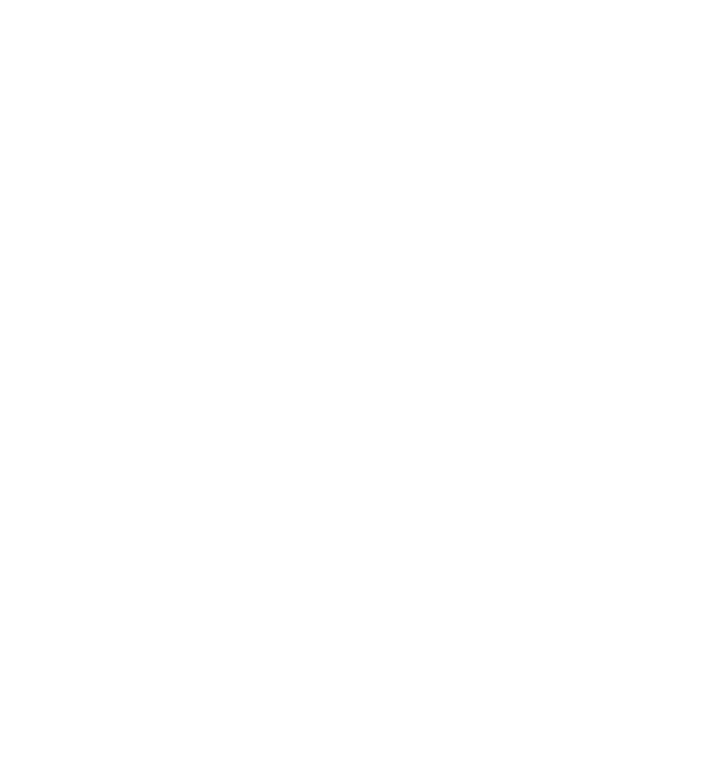
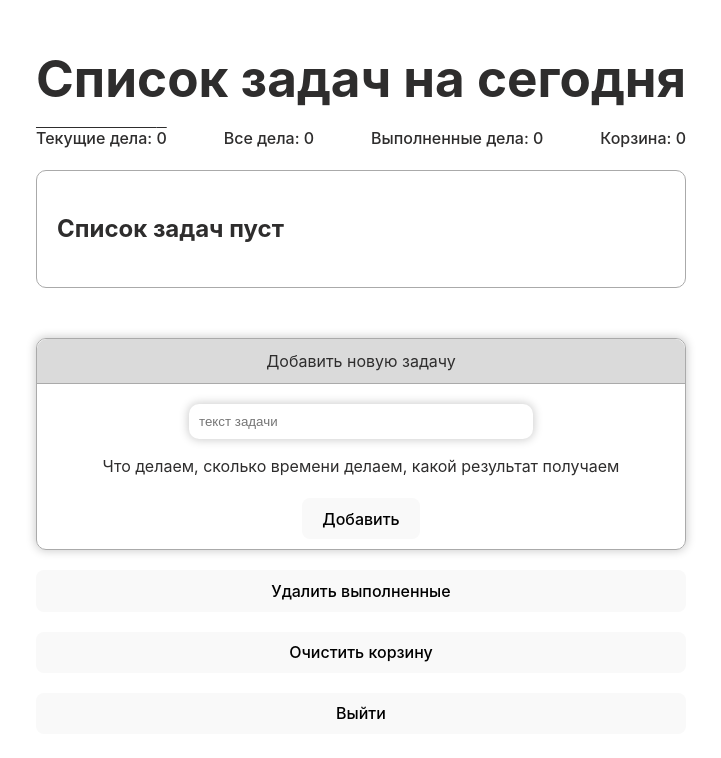
Before and after one commit to nestluu/todo-react, a React (Vite) app: page /#/todo-react/home in a window 1280 px wide. Before the commit this address had no page. Shown: the part 112-870 px from the top of the page, without its empty margins (279-1000 px from the left). Before the commit the page ends 800 px from the top, so only its background shows below. Built offline with nearby package versions, Linux system fonts and the light colour scheme.

Commit message:
fix: routing

```diff
--- a/src/App.tsx
+++ b/src/App.tsx
@@ -5,8 +5,8 @@
 export const App: React.FC = () => {
 	return (
 		<Routes>
-			<Route path='/todo-react' element={<LoginPage />} />
-			<Route path='/todo-react/home' element={<HomePage />} />
+			<Route path='/login' element={<LoginPage />} />
+			<Route path='/home' element={<HomePage />} />
 		</Routes>
 	)
 }
--- a/src/main.tsx
+++ b/src/main.tsx
@@ -1,17 +1,17 @@
 import React from 'react'
 import ReactDOM from 'react-dom/client'
 import { Provider } from 'react-redux'
-import { BrowserRouter } from 'react-router-dom'
+import { HashRouter } from 'react-router-dom'
 import App from './App'
 import './index.css'
 import { store } from './store/store'
 
 ReactDOM.createRoot(document.getElementById('root')!).render(
 	<React.StrictMode>
-		<BrowserRouter>
+		<HashRouter basename='/todo-react'>
 			<Provider store={store}>
 				<App />
 			</Provider>
-		</BrowserRouter>
+		</HashRouter>
 	</React.StrictMode>
 )
--- a/src/pages/HomePage.tsx
+++ b/src/pages/HomePage.tsx
@@ -20,7 +20,7 @@
 
 	useEffect(() => {
 		if (localStorage.getItem('loggedIn') === 'false') {
-			navigate('/todo-react/')
+			navigate('/login')
 		}
 	}, [navigate])
 
@@ -33,7 +33,7 @@
 
 	const handleLogout = () => {
 		localStorage.setItem('loggedIn', 'false')
-		navigate('/todo-react/')
+		navigate('/login')
 	}
 
 	const filteredTodos = todos.filter(todo => {
--- a/src/pages/LoginPage.tsx
+++ b/src/pages/LoginPage.tsx
@@ -10,7 +10,7 @@
 	const handleLogin = () => {
 		if (username === 'admin' && password === 'admin') {
 			localStorage.setItem('loggedIn', 'true')
-			navigate('/todo-react/home')
+			navigate('/home')
 		} else {
 			alert('Invalid credentials')
 		}
```
